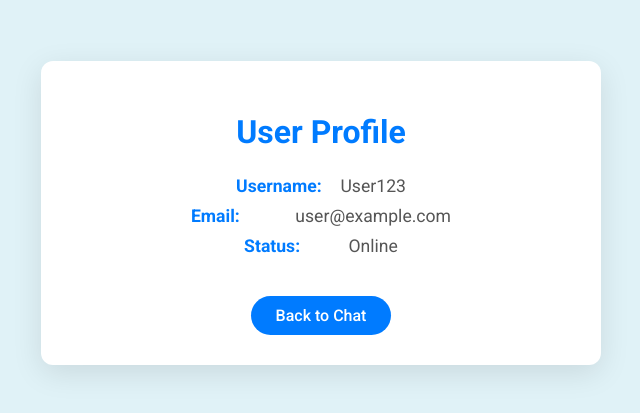
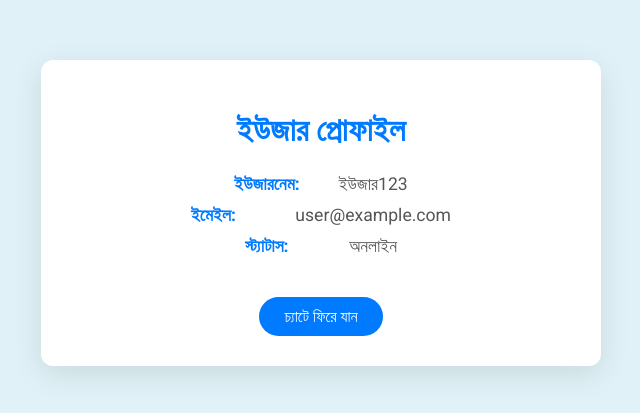
Before and after one commit to sfsalman/-, a plain HTML site: page profile.html in a window 1280 px wide. Shown: the part 187-600 px from the top of the page, without its empty margins (319-959 px from the left). Drawn offline with Linux system fonts and the light colour scheme.

Commit message:
Update profile.html

```diff
--- a/profile.html
+++ b/profile.html
@@ -3,7 +3,7 @@
 <head>
     <meta charset="UTF-8">
     <meta name="viewport" content="width=device-width, initial-scale=1.0">
-    <title>User Profile</title>
+    <title>ইউজার প্রোফাইল</title>
     <style>
         @import url('https://fonts.googleapis.com/css2?family=Roboto:wght@400;500;700&display=swap');
 
@@ -11,7 +11,7 @@
             font-family: 'Roboto', sans-serif;
             margin: 0;
             padding: 0;
-            background-color: #e0f2f7; /* Light blue background */
+            background-color: #e0f2f7;
             color: #333;
             display: flex;
             justify-content: center;
@@ -68,12 +68,13 @@
 <body>
 
     <div class="profile-container">
-        <h1>User Profile</h1>
+        <h1>ইউজার প্রোফাইল</h1>
         <div class="profile-info">
-            <p><strong>Username:</strong> User123</p> <p><strong>Email:</strong> user@example.com</p>
-            <p><strong>Status:</strong> Online</p>
+            <p><strong>ইউজারনেম:</strong> ইউজার123</p>
+            <p><strong>ইমেইল:</strong> user@example.com</p>
+            <p><strong>স্ট্যাটাস:</strong> অনলাইন</p>
         </div>
-        <a href="index.html" class="back-button">Back to Chat</a>
+        <a href="index.html" class="back-button">চ্যাটে ফিরে যান</a>
     </div>
 
 </body>
```
